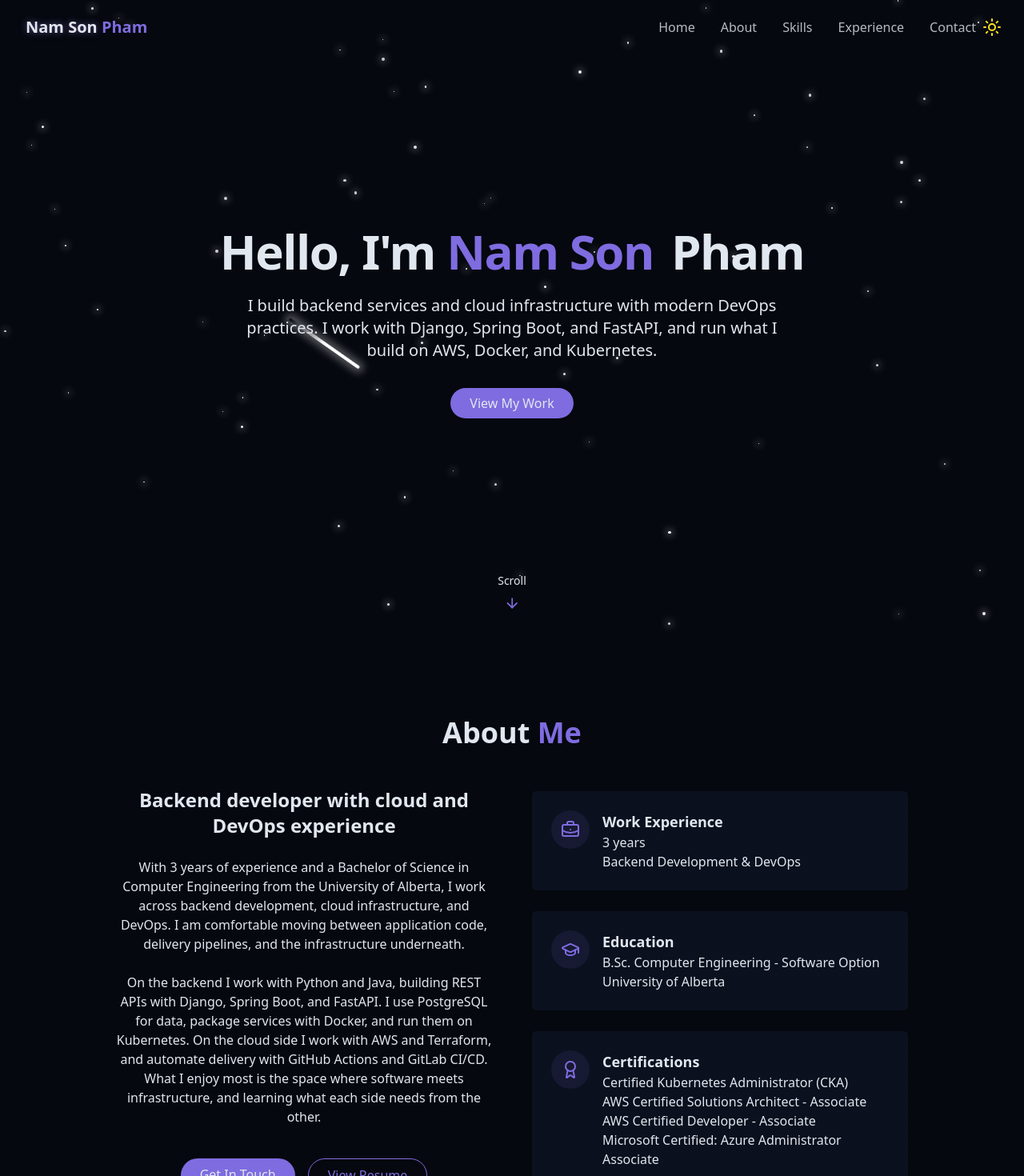
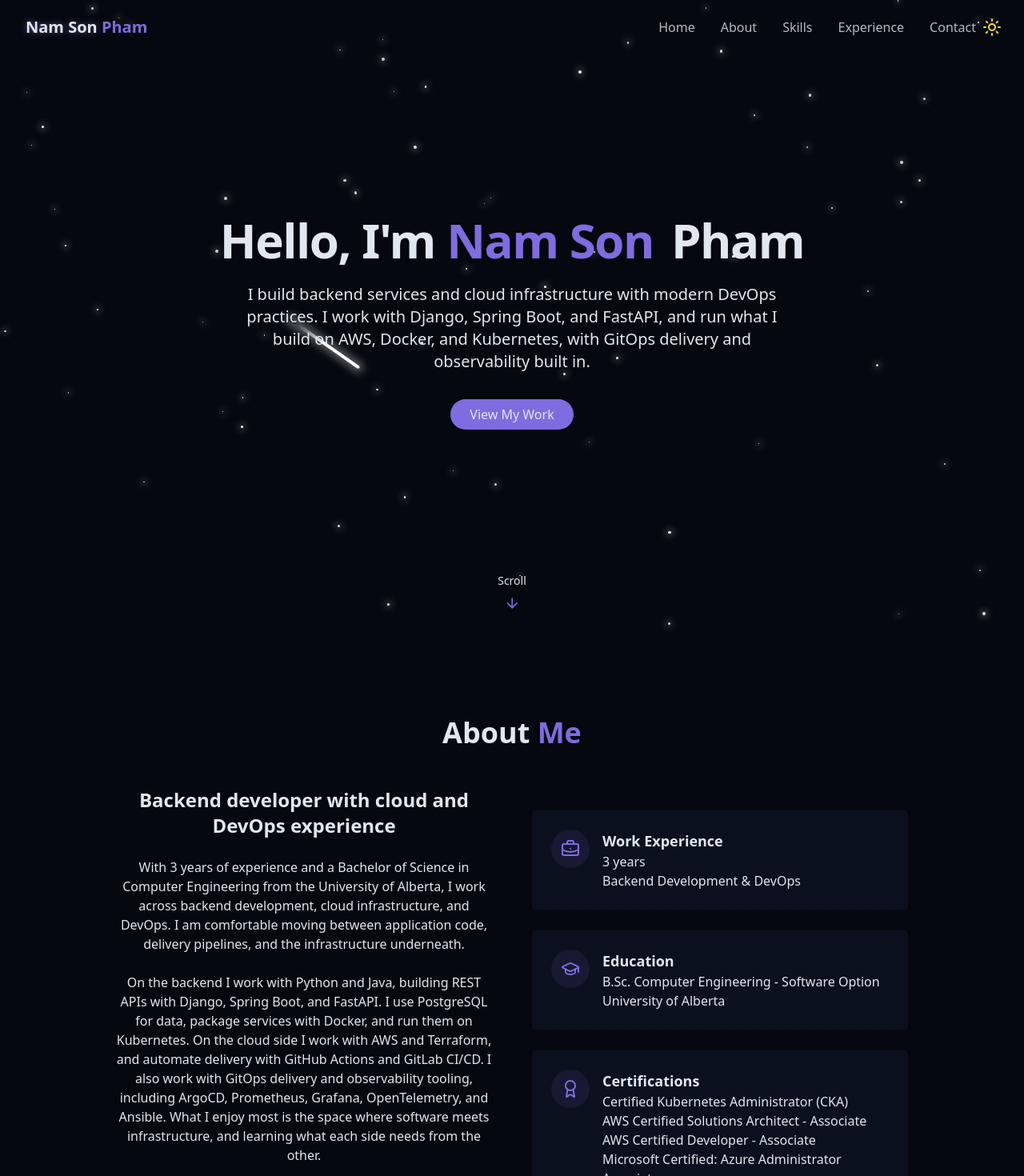
Before and after one commit to PhamNamSon/portfolio, a React (Vite) app in the folder app/: page / in a window 1280 px wide. Shown: the top 1470 px of the page at 80% size. Built offline with nearby package versions, Linux system fonts and the light colour scheme.

Commit message:
enhance About and Hero sections with additional details on DevOps practices and tools

```diff
--- a/app/src/components/about-section.tsx
+++ b/app/src/components/about-section.tsx
@@ -15,12 +15,22 @@ export const AboutSection = () => {
             </h3>
 
             <p>
-              With 3 years of experience and a Bachelor of Science in Computer Engineering from the University of Alberta, I work across backend development, cloud infrastructure, and DevOps. I am comfortable moving between application code, delivery pipelines, and the infrastructure underneath.
+              With 3 years of experience and a Bachelor of Science in Computer Engineering from the
+              University of Alberta, I work across backend development, cloud infrastructure, and
+              DevOps. I am comfortable moving between application code, delivery pipelines, and the
+              infrastructure underneath.
             </p>
 
             <p>
-              On the backend I work with Python and Java, building REST APIs with Django, Spring Boot, and FastAPI. I use PostgreSQL for data, package services with Docker, and run them on Kubernetes. On the cloud side I work with AWS and Terraform, and automate delivery with GitHub Actions and GitLab CI/CD. What I enjoy most is the space where software meets infrastructure, and learning what each side needs from the other.
+              On the backend I work with Python and Java, building REST APIs with Django, Spring Boot,
+              and FastAPI. I use PostgreSQL for data, package services with Docker, and run them on
+              Kubernetes. On the cloud side I work with AWS and Terraform, and automate delivery with
+              GitHub Actions and GitLab CI/CD. I also work with GitOps delivery and observability tooling,
+              including ArgoCD, Prometheus, Grafana, OpenTelemetry, and Ansible. What I enjoy most is
+              the space where software meets infrastructure, and learning what each side needs from the other.
             </p>
+
+
 
             <div className="flex flex-col sm:flex-row gap-4 pt-4 justify-center">
               <a href="#contact" className="cosmic-button">
--- a/app/src/components/hero-section.tsx
+++ b/app/src/components/hero-section.tsx
@@ -6,7 +6,7 @@ export const HeroSection = () => {
       id="hero"
       className="relative min-h-screen flex flex-col items-center justify-center px-4 text-center"
     >
-     <div className="container max-w-4xl mx-auto text-center z-10 px-2">
+      <div className="container max-w-4xl mx-auto text-center z-10 px-2">
         <div className="space-y-6">
           <h1 className="text-4xl md:text-6xl font-bold tracking-tight">
             <span className="opacity-0 animate-fade-in">Hello, I'm </span>
@@ -15,7 +15,7 @@ export const HeroSection = () => {
           </h1>
 
           <p className="text-lg md:text-xl max-w-2xl mx-auto opacity-0 animate-fade-in-delay-3">
-            I build backend services and cloud infrastructure with modern DevOps practices. I work with Django, Spring Boot, and FastAPI, and run what I build on AWS, Docker, and Kubernetes.
+            I build backend services and cloud infrastructure with modern DevOps practices. I work with Django, Spring Boot, and FastAPI, and run what I build on AWS, Docker, and Kubernetes, with GitOps delivery and observability built in.
           </p>
 
           <div className="pt-4 opacity-0 animate-fade-in-delay-4">
```
